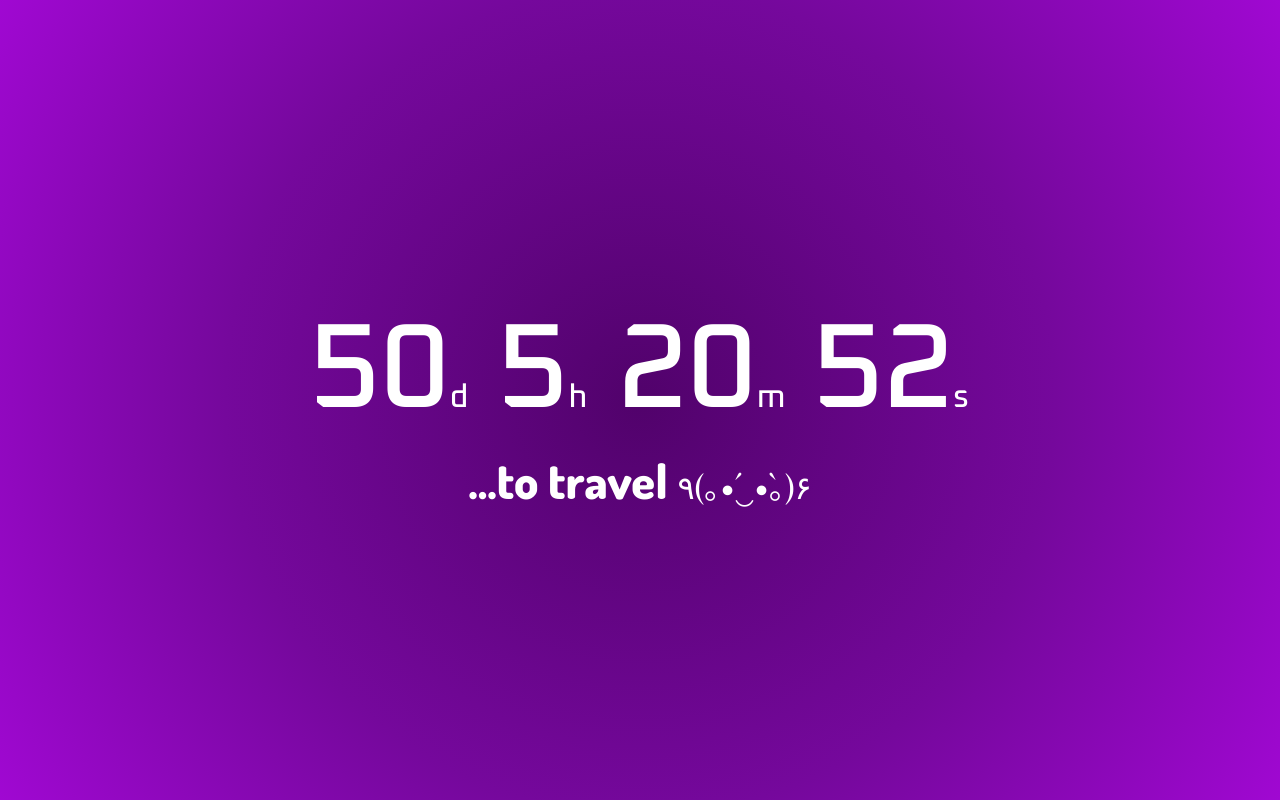
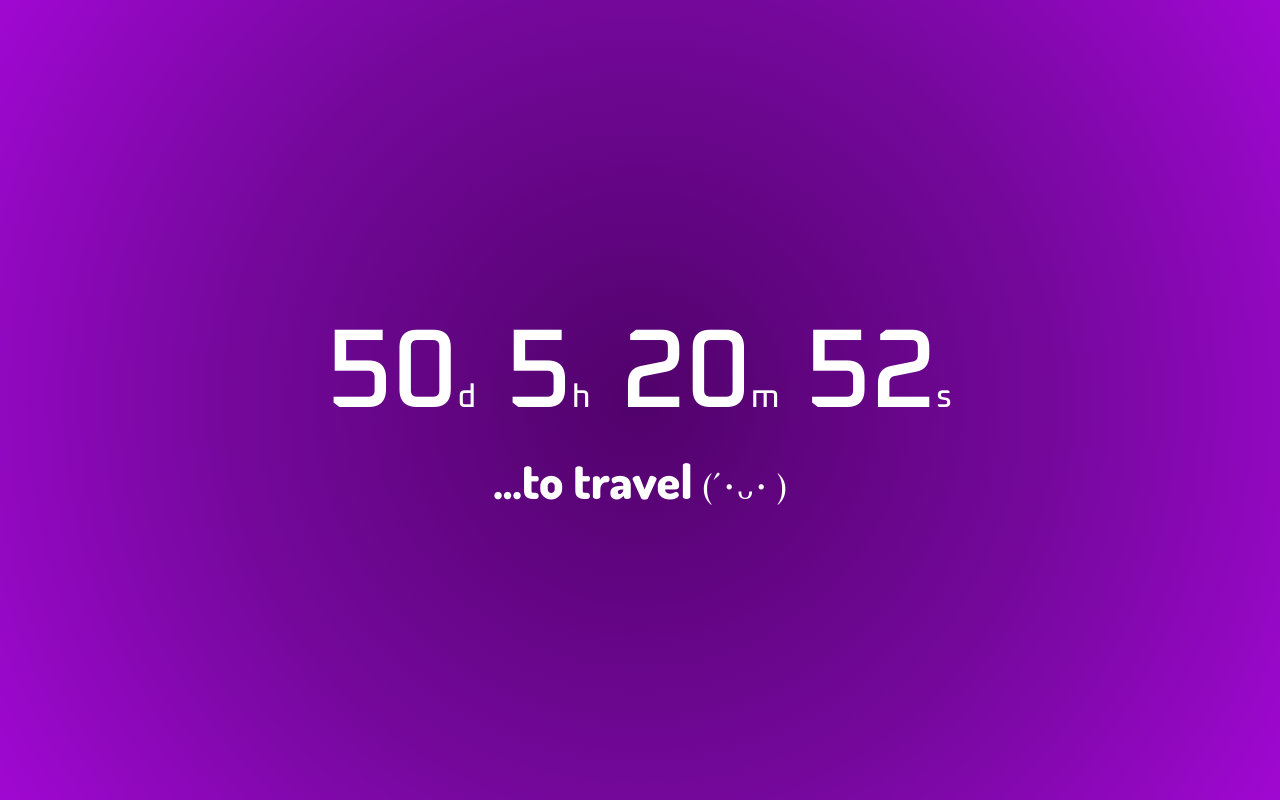
Before and after one commit to Vola-G/isl-timer, a plain HTML site: page index.html in a window 1280 px wide. Drawn offline with nearby package versions, Linux system fonts and the light colour scheme.

Commit message:
change smile and timer size

```diff
--- a/index.html
+++ b/index.html
@@ -11,7 +11,7 @@
     <div class="container">
         <div class="container-center">
             <p id="timer"></p>
-            <h1>...to travel <span class="tiny">٩(｡•́‿•̀｡)۶</span></h1>
+            <h1>...to travel <span class="tiny">(´･ᴗ･ )</span></h1>
         </div>
     </div>
 </body>
--- a/style.css
+++ b/style.css
@@ -32,7 +32,7 @@ p {
 }
 
 .date {
-    font-size: 7.5rem;
+    font-size: 7rem;
 }
 
 .container {
```
